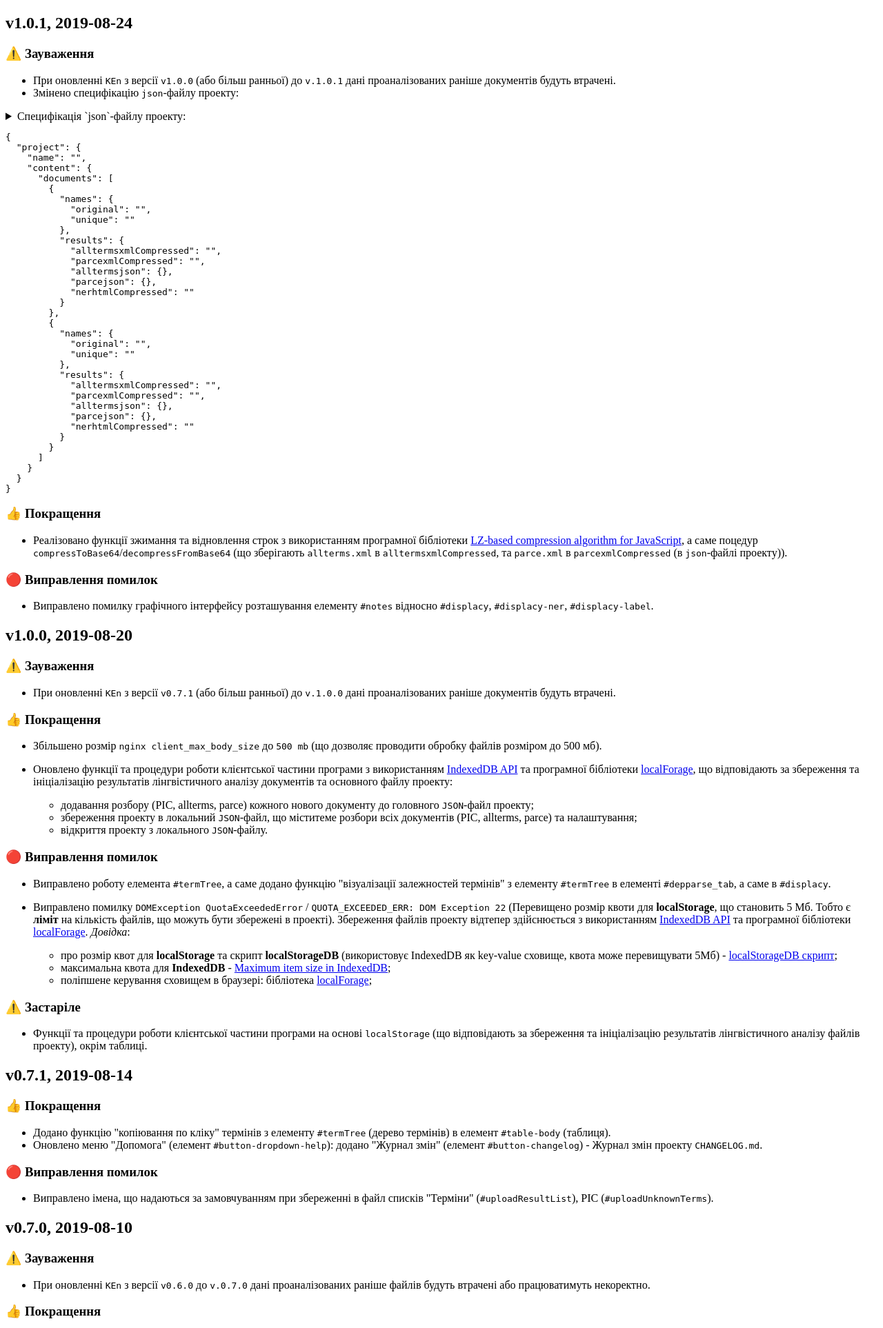
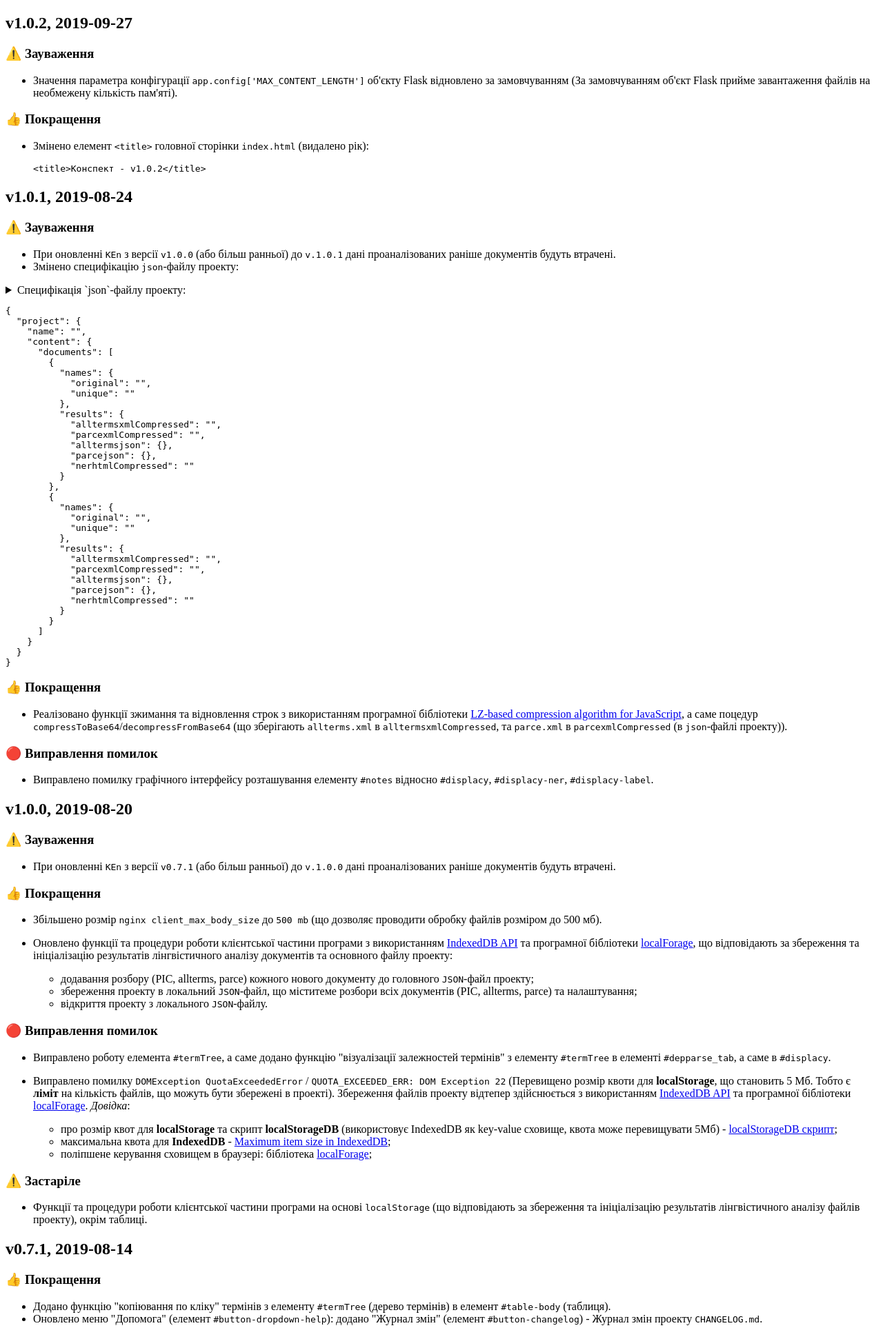
Before and after one commit to malakhovks/ken, a Flask app: page /changelog in a window 1280 px wide. Shown: the top 1926 px of the page at 69% size. Run offline with Flask 2, Linux system fonts and the light colour scheme; parts of the project's set-up code (start-up, migrations or seed data) failed here and were passed over.

Commit message:
Update to latest version
Update to latest version

```diff
--- a/templates/changelog.html
+++ b/templates/changelog.html
@@ -3,7 +3,21 @@
 <head>
 <meta charset='UTF-8'><meta name='viewport' content='width=device-width initial-scale=1'>
 <title>CHANGELOG</title></head>
-<body><h2>v1.0.1, 2019-08-24</h2>
+<body><h2>v1.0.2, 2019-09-27</h2>
+<h3>⚠️ Зауваження</h3>
+<ul>
+<li>Значення параметра конфігурації <code>app.config[&#39;MAX_CONTENT_LENGTH&#39;]</code> об&#39;єкту Flask відновлено за замовчуванням (За замовчуванням об&#39;єкт Flask прийме завантаження файлів на необмежену кількість пам&#39;яті).</li>
+
+</ul>
+<h3>👍 Покращення</h3>
+<ul>
+<li><p>Змінено елемент <code>&lt;title&gt;</code> головної сторінки <code>index.html</code> (видалено рік):</p>
+<pre><code class='language-html' lang='html'>&lt;title&gt;Конспект - v1.0.2&lt;/title&gt;
+</code></pre>
+</li>
+
+</ul>
+<h2>v1.0.1, 2019-08-24</h2>
 <h3>⚠️ Зауваження</h3>
 <ul>
 <li>При оновленні <code>KEn</code> з версії <code>v1.0.0</code> (або більш ранньої) до <code>v.1.0.1</code> дані проаналізованих раніше документів будуть втрачені.</li>
@@ -257,18 +271,14 @@
 <h2>v0.3.0, 2019-07-22</h2>
 <h3>🔴 Виправлення помилок</h3>
 <ul>
-<li>Виправлено помилку <code>UnicodeDecodeError: &#39;utf8&#39; codec can&#39;t decode byte</code>.
-Декодовано файл як <code>UTF-8</code>, ігноруючи будь-які символи які закодовані в неправильному кодуванні</li>
-
-</ul>
+<li><p>Виправлено помилку <code>UnicodeDecodeError: &#39;utf8&#39; codec can&#39;t decode byte</code>.
+Декодовано файл як <code>UTF-8</code>, ігноруючи будь-які символи які закодовані в неправильному кодуванні:</p>
 <pre><code class='language-python' lang='python'># decode the file as UTF-8 ignoring any errors
 raw_text = file.read().decode(&#39;utf-8&#39;, errors=&#39;replace&#39;)
 </code></pre>
-<ul>
-<li>Включено збереження макета документа, включаючи пробіли, які є лише візуальними, а не символами.
-Виправлено згідно: <a href='https://stackoverflow.com/questions/49457443/python-pdfminer-converts-pdf-file-into-one-chunk-of-string-with-no-spaces-betwee'>python pdfminer converts pdf file into one chunk of string with no spaces between words</a></li>
-
-</ul>
+</li>
+<li><p>Включено збереження макета документа, включаючи пробіли, які є лише візуальними, а не символами.
+Виправлено згідно <a href='https://stackoverflow.com/questions/49457443/python-pdfminer-converts-pdf-file-into-one-chunk-of-string-with-no-spaces-betwee'>python pdfminer converts pdf file into one chunk of string with no spaces between words</a>:</p>
 <pre><code class='language-python' lang='python'># save document layout including spaces that are only visual not a character
 &quot;&quot;&quot;
 some pdfs mark the entire text as figure and by default PDFMiner doesn&#39;t try to perform layout analysis for figure text.
@@ -278,8 +288,9 @@ in function def get_text_from_pdf_pdfminer(pdf_path)
 laparams = LAParams()
 setattr(laparams, &#39;all_texts&#39;, True)
 </code></pre>
-<ul>
-<li>Виправлено роботу елементу <code>iziToast</code> (нотифікації про процес обробки документів).</li>
+</li>
+<li><p>Виправлено роботу елементу <code>iziToast</code> (нотифікації про процес обробки документів).</p>
+</li>
 
 </ul>
 <h2>v0.2.8, 2019-07-20</h2>
```
